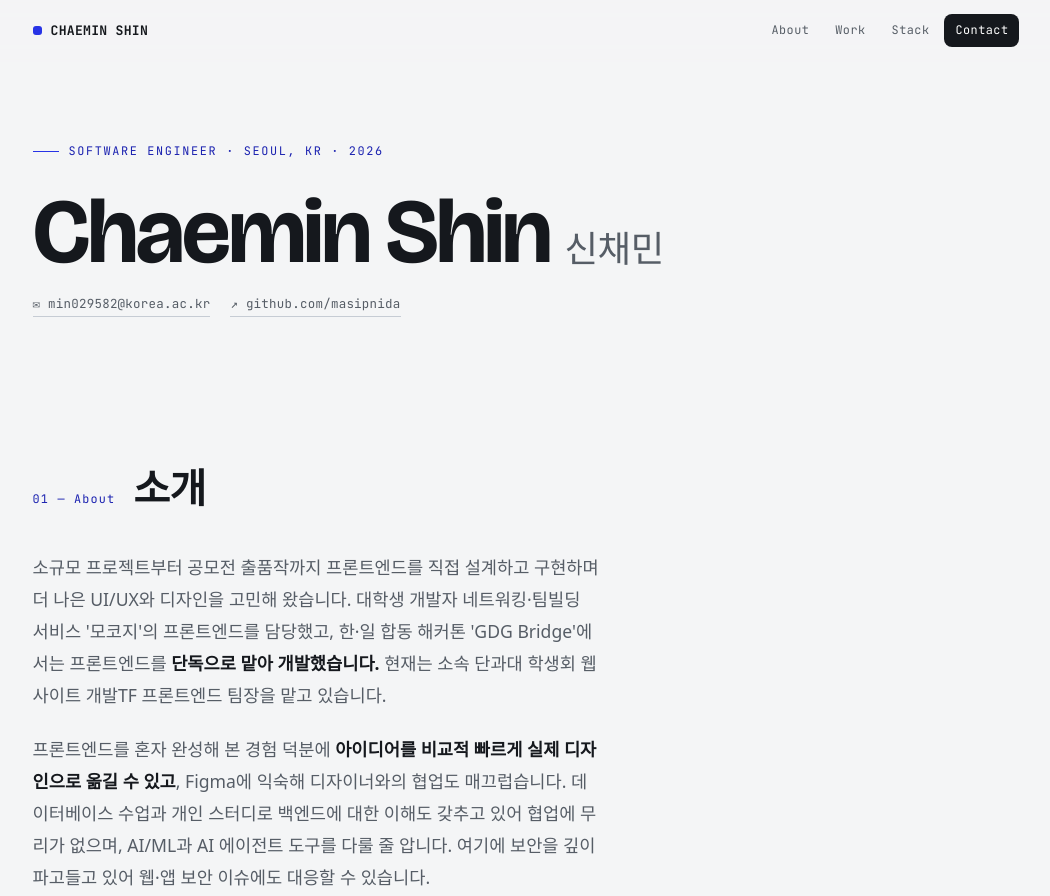
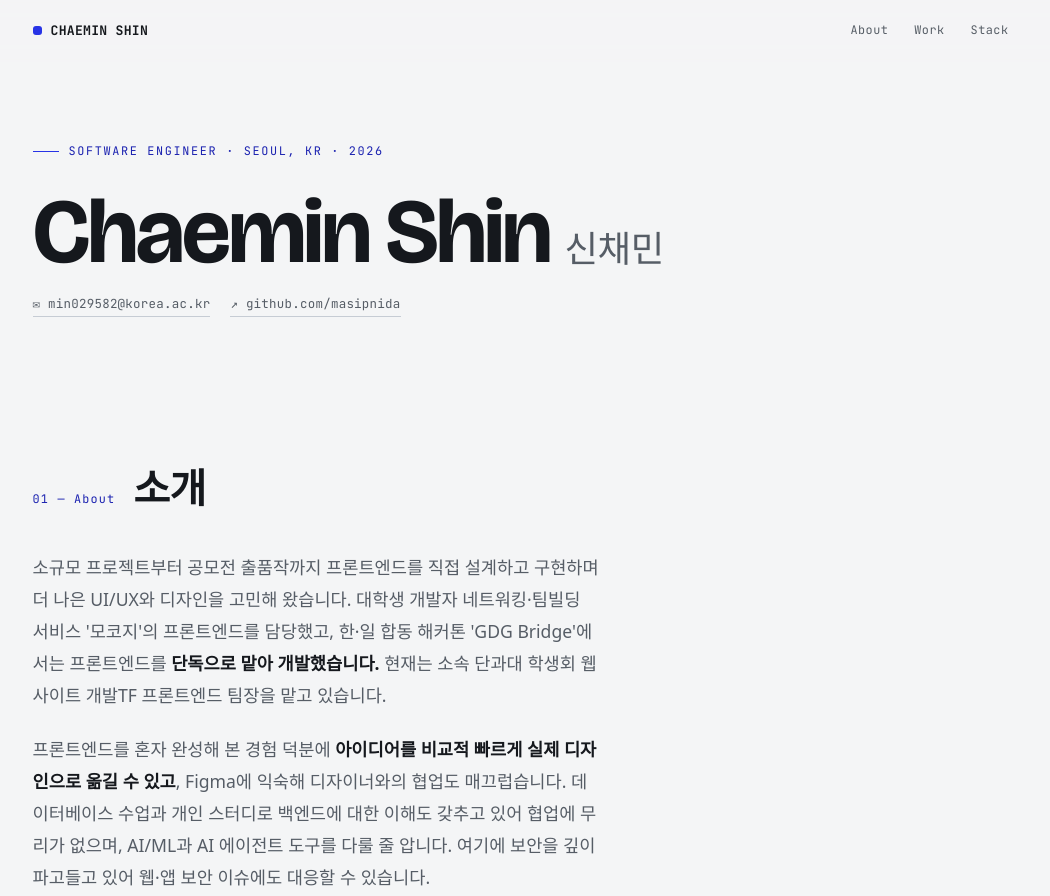
Before and after one commit to masipnida/masipnida.github.io, a plain HTML site: page index.html in a window 1280 px wide. Shown: the top 896 px of the page, without its empty margins (114-1164 px from the left). Drawn offline with nearby package versions, Linux system fonts and the light colour scheme; a web font is replaced by a local one.

Commit message:
delete contact

```diff
--- a/index.html
+++ b/index.html
@@ -267,7 +267,6 @@
       <a href="#about" class="hide-sm">About</a>
       <a href="#work">Work</a>
       <a href="#stack" class="hide-sm">Stack</a>
-      <a href="#contact" class="nav__cta">Contact</a>
     </nav>
   </div>
 </header>
```
